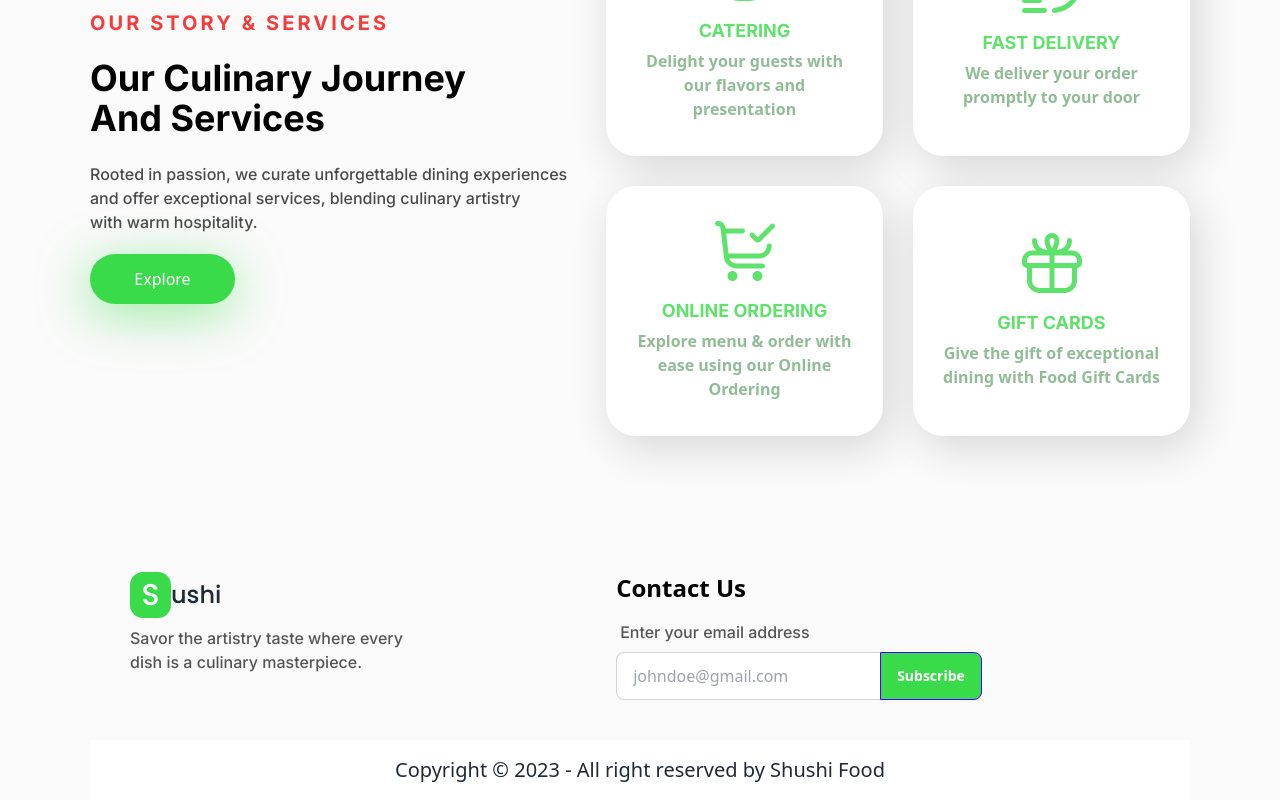
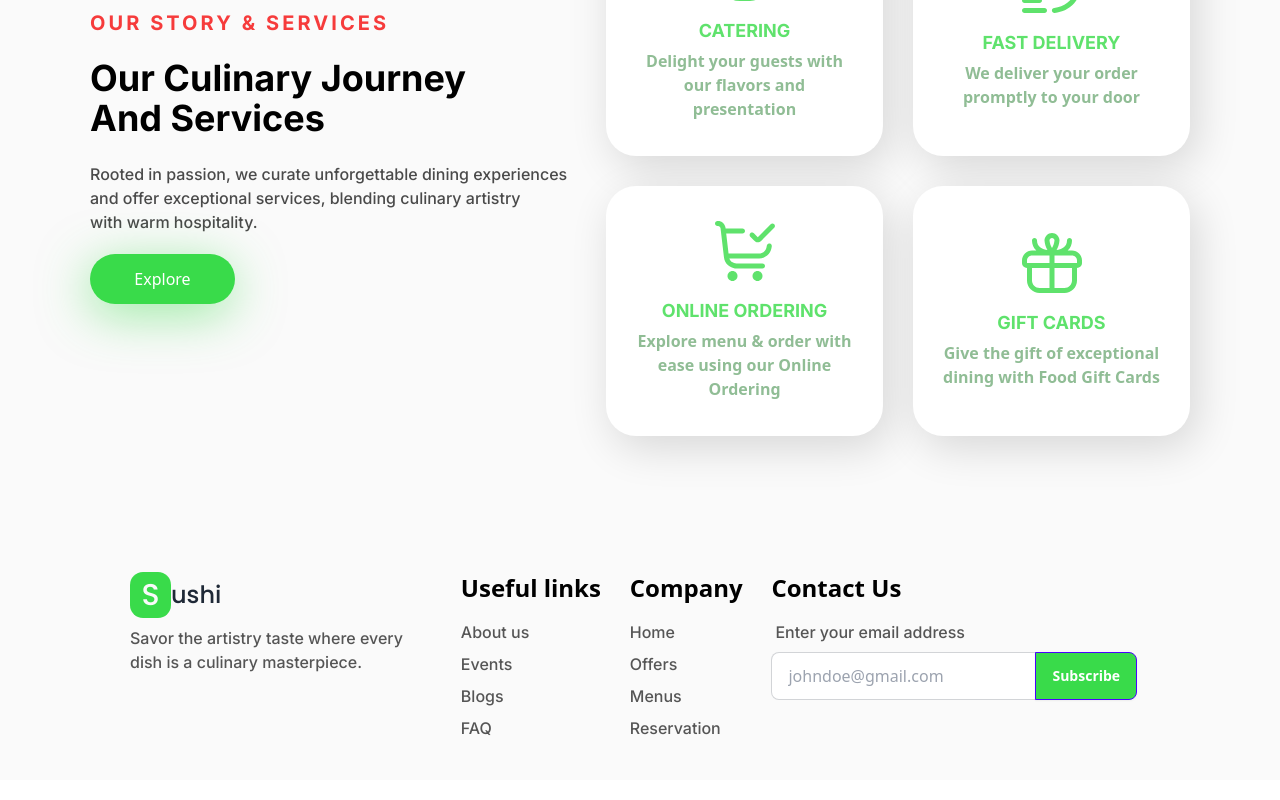
Before and after one commit to Maxwell011/sushi-experience, a React (Vite) app: page / in a window 1280 px wide. Shown: the part 2273-3073 px from the top of the page. Built offline with nearby package versions, Linux system fonts and the light colour scheme.

Commit message:
Remove footer

```diff
--- a/src/App.tsx
+++ b/src/App.tsx
@@ -111,13 +111,13 @@ function App() {
         <section>
           <Footer />
         </section>
-        <div className="footer footer-center p-4 bg-normal-white text-base-content">
+        {/* <div className="footer footer-center p-4 bg-normal-white text-base-content">
           <aside>
             <p className="text-xl">
               Copyright © 2023 - All right reserved by Shushi Food
             </p>
           </aside>
-        </div>
+        </div> */}
       </main>
     </>
   );
--- a/src/components/Footer.tsx
+++ b/src/components/Footer.tsx
@@ -13,8 +13,8 @@ const Footer = () => {
             Savor the artistry taste where every dish is a culinary masterpiece.
           </p>
         </aside>
-        {/* <nav>
-          <header className="text-normal-black text-[26px] not-italic font-semibold mb-[8px]">
+        <nav>
+          <header className="text-normal-black text-2xl not-italic font-semibold mb-[8px]">
             Useful links
           </header>
           <a className="link-hover text-[#555] text-base font-inter font-medium cursor-pointer">
@@ -31,7 +31,7 @@ const Footer = () => {
           </a>
         </nav>
         <nav>
-          <header className="text-normal-black text-[26px] not-italic font-semibold mb-[8px]">
+          <header className="text-normal-black text-2xl not-italic font-semibold mb-[8px]">
             Company
           </header>
           <a className="link-hover text-[#555] text-base font-inter font-medium cursor-pointer">
@@ -46,7 +46,7 @@ const Footer = () => {
           <a className="link-hover text-[#555] text-base font-inter font-medium cursor-pointer">
             Reservation
           </a>
-        </nav> */}
+        </nav>
         <nav>
           <header className="text-normal-black text-2xl not-italic font-semibold">
             Contact Us
```
